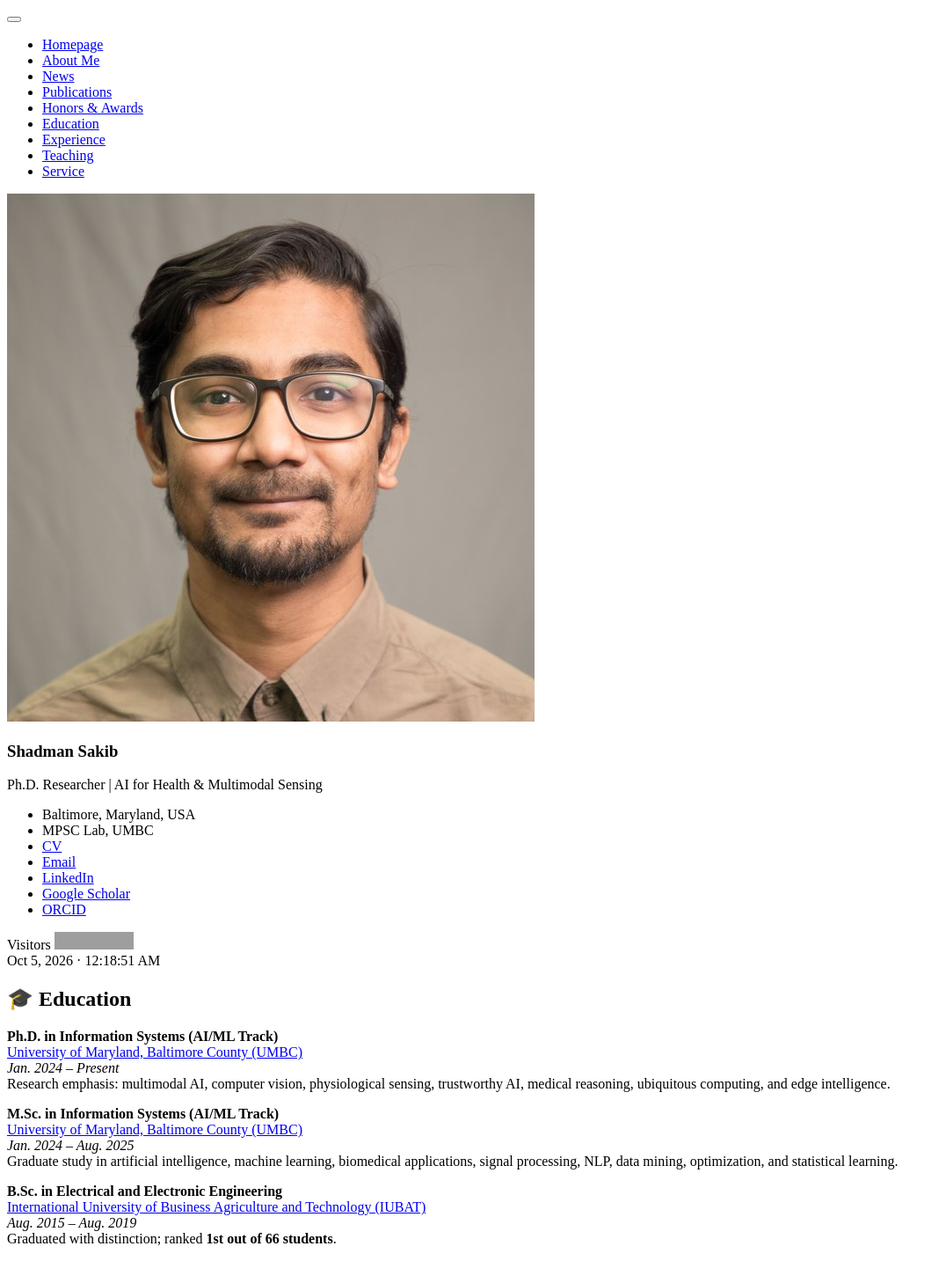
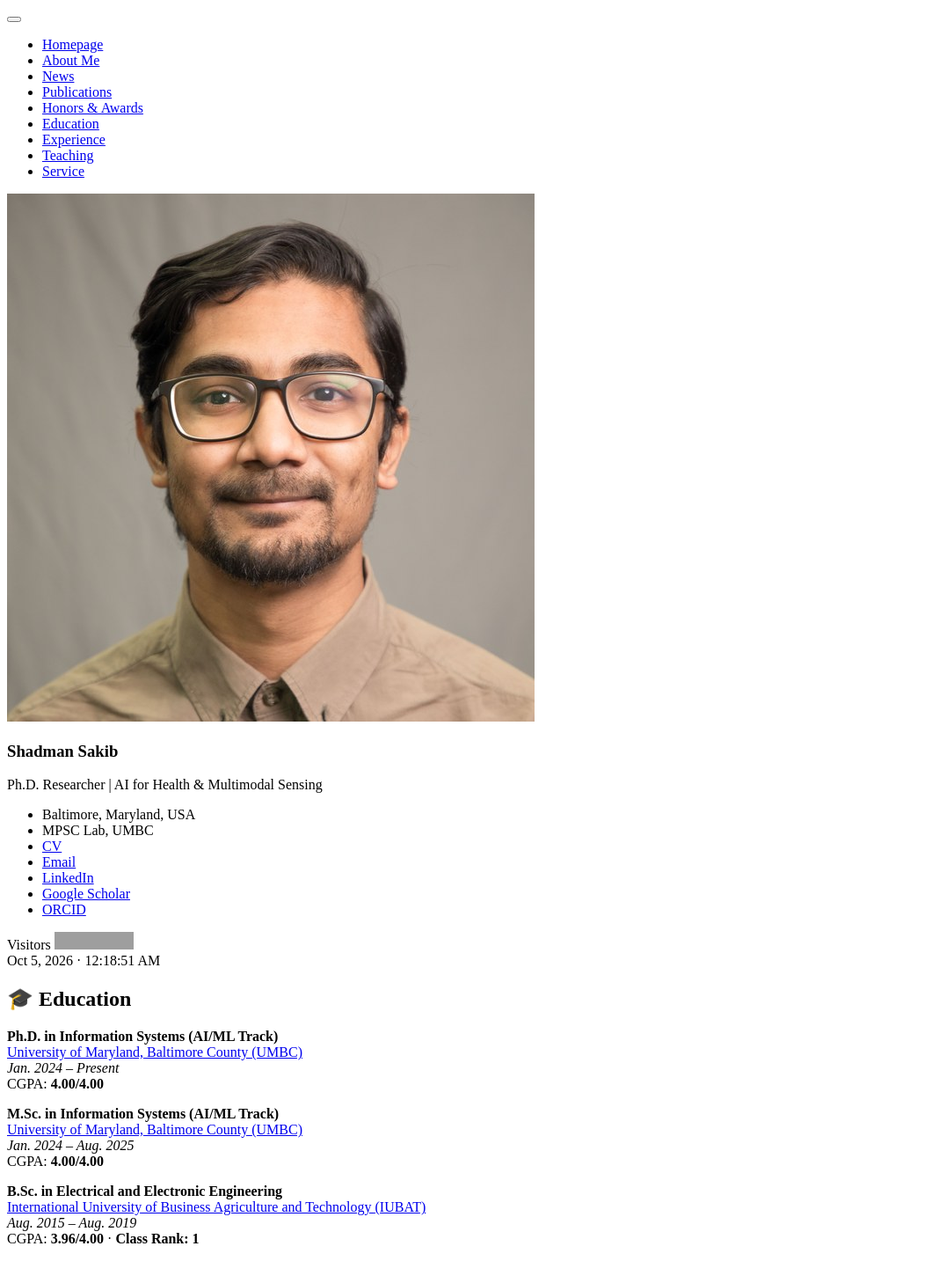
Before and after one commit to sakibshadman/sakibshadman.github.io, a Jekyll site: the page built from _pages/includes/education.md, in a window 1280 px wide. Shown: the whole page at 88% size, without its empty margins (0-1076 px from the left). Built offline with Jekyll 4.4.1, drawn with Linux system fonts in a browser that asks for light colours; our own code applies the rules of GitHub Pages for plain Markdown files; grey boxes are pictures that could not be loaded.

Commit message:
Update education.md

```diff
--- a/_pages/includes/education.md
+++ b/_pages/includes/education.md
@@ -3,14 +3,14 @@
 **Ph.D. in Information Systems (AI/ML Track)**
 [University of Maryland, Baltimore County (UMBC)](https://umbc.edu/)
 *Jan. 2024 – Present*
-Research emphasis: multimodal AI, computer vision, physiological sensing, trustworthy AI, medical reasoning, ubiquitous computing, and edge intelligence.
+CGPA: **4.00/4.00**
 
 **M.Sc. in Information Systems (AI/ML Track)**
 [University of Maryland, Baltimore County (UMBC)](https://umbc.edu/)
 *Jan. 2024 – Aug. 2025*
-Graduate study in artificial intelligence, machine learning, biomedical applications, signal processing, NLP, data mining, optimization, and statistical learning.
+CGPA: **4.00/4.00**
 
 **B.Sc. in Electrical and Electronic Engineering**
 [International University of Business Agriculture and Technology (IUBAT)](https://iubat.edu/)
 *Aug. 2015 – Aug. 2019*
-Graduated with distinction; ranked **1st out of 66 students**.
+CGPA: **3.96/4.00** · **Class Rank: 1**
```
